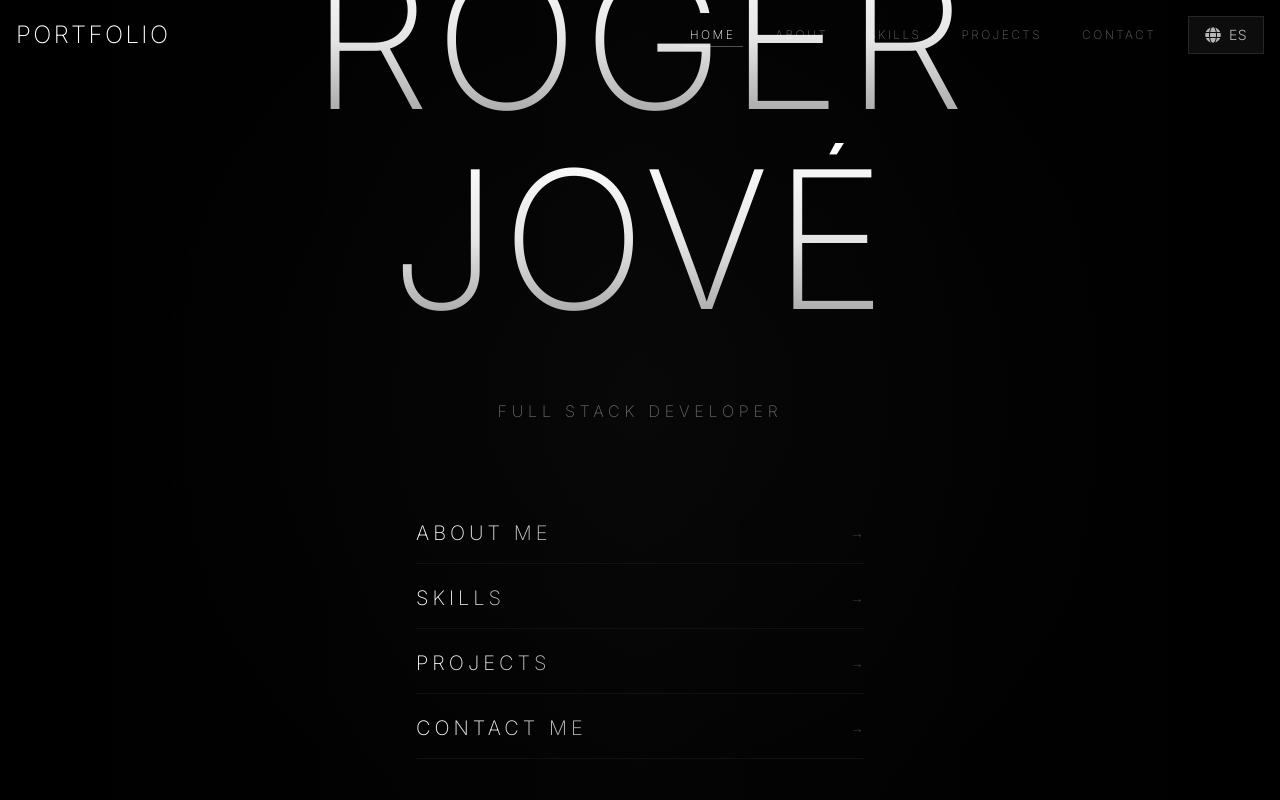
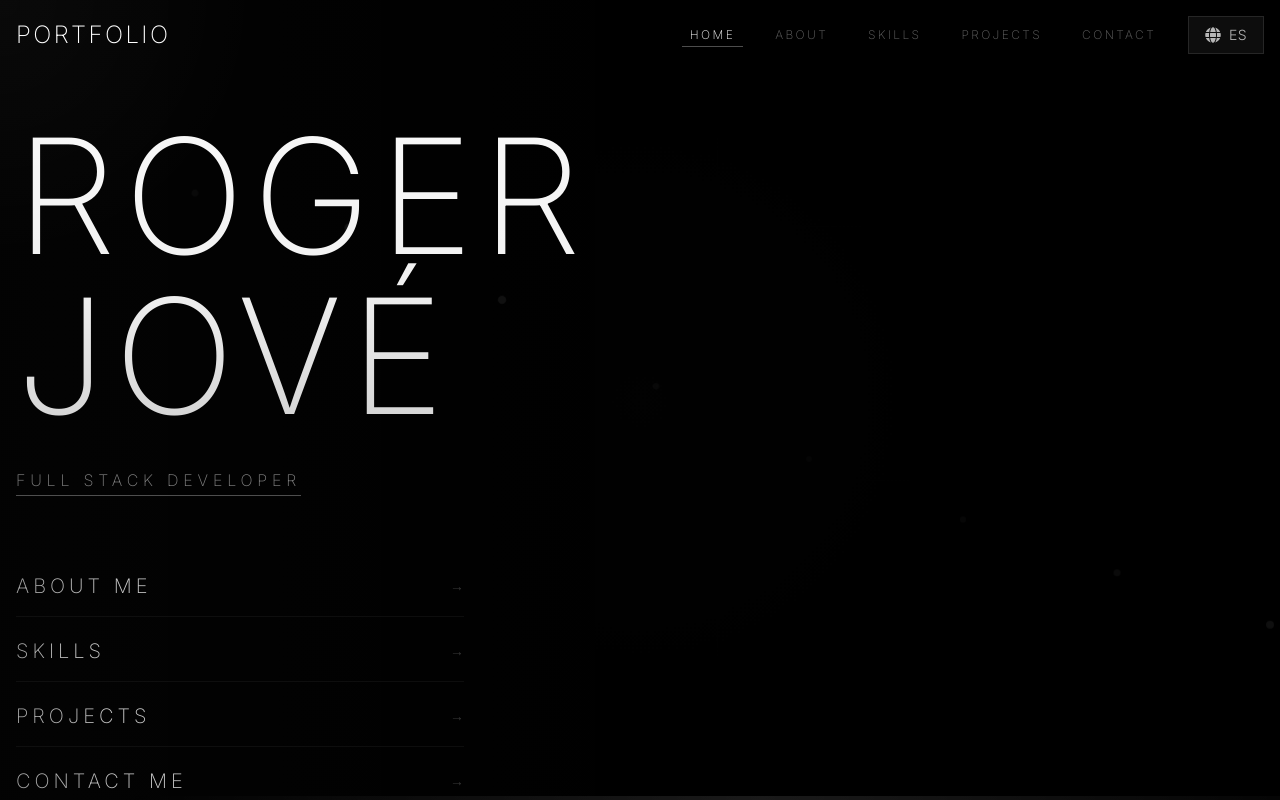
Before and after one commit to rogerjove012005/Portfolio, a Next.js app: page / in a window 1280 px wide. Built offline with nearby package versions, Linux system fonts and the light colour scheme.

Commit message:
feat: enhance homepage with larger left-aligned name, interactive animations and cursor light effect

```diff
--- a/components/Hero.tsx
+++ b/components/Hero.tsx
@@ -2,18 +2,12 @@
 
 import { motion } from 'framer-motion'
 import { useLanguage } from '@/contexts/LanguageContext'
-import { FaGithub, FaLinkedin, FaEnvelope } from 'react-icons/fa'
-import { useEffect } from 'react'
+import { useEffect, useState } from 'react'
 import Link from 'next/link'
-
-const socialLinks = [
-  { icon: FaGithub, href: 'https://github.com/rogerjove012005', label: 'GitHub' },
-  { icon: FaLinkedin, href: 'https://www.linkedin.com/in/roger-jov%C3%A9-tusell-10163a2b7/', label: 'LinkedIn' },
-  { icon: FaEnvelope, href: 'mailto:rogerjove2005@gmail.com', label: 'Email' },
-]
 
 export default function Hero() {
   const { t } = useLanguage()
+  const [mousePosition, setMousePosition] = useState({ x: 0, y: 0 })
 
   const navButtons = [
     { label: t.hero.navAbout, href: '/about' },
@@ -30,110 +24,239 @@ export default function Hero() {
     }
   }, [])
 
+  // Track mouse position for interactive effect
+  useEffect(() => {
+    const handleMouseMove = (e: MouseEvent) => {
+      setMousePosition({
+        x: (e.clientX / window.innerWidth) * 100,
+        y: (e.clientY / window.innerHeight) * 100,
+      })
+    }
+    window.addEventListener('mousemove', handleMouseMove)
+    return () => window.removeEventListener('mousemove', handleMouseMove)
+  }, [])
+
   return (
     <section
       id="home"
       className="h-screen flex items-center justify-center px-4 relative overflow-hidden bg-black"
     >
-      {/* Ultra subtle background texture */}
+      {/* Interactive cursor light effect */}
+      <motion.div
+        className="absolute inset-0 pointer-events-none"
+        style={{
+          background: `radial-gradient(circle 600px at ${mousePosition.x}% ${mousePosition.y}%, rgba(255,255,255,0.03) 0%, transparent 50%)`,
+        }}
+        transition={{ type: "spring", stiffness: 50, damping: 20 }}
+      />
+
+      {/* Ultra subtle background texture with elegant animation */}
       <div className="absolute inset-0 overflow-hidden pointer-events-none">
-        <div className="absolute inset-0 bg-[radial-gradient(circle_at_50%_50%,rgba(255,255,255,0.02)_0%,transparent_70%)]"></div>
-        <div className="absolute inset-0 bg-[linear-gradient(to_right,transparent_0%,rgba(255,255,255,0.01)_50%,transparent_100%)]"></div>
+        <motion.div
+          className="absolute inset-0 bg-[radial-gradient(circle_at_50%_50%,rgba(255,255,255,0.02)_0%,transparent_70%)]"
+          animate={{
+            opacity: [0.3, 0.5, 0.3],
+            scale: [1, 1.1, 1],
+          }}
+          transition={{
+            duration: 8,
+            repeat: Infinity,
+            ease: "easeInOut"
+          }}
+        />
+        <motion.div
+          className="absolute inset-0 bg-[linear-gradient(to_right,transparent_0%,rgba(255,255,255,0.01)_50%,transparent_100%)]"
+          animate={{
+            x: ['-100%', '100%'],
+          }}
+          transition={{
+            duration: 20,
+            repeat: Infinity,
+            ease: "linear"
+          }}
+        />
+        {/* Floating particles effect - more visible */}
+        {[...Array(8)].map((_, i) => (
+          <motion.div
+            key={i}
+            className="absolute w-1.5 h-1.5 bg-white/20 rounded-full"
+            style={{
+              left: `${15 + i * 12}%`,
+              top: `${25 + i * 8}%`,
+            }}
+            animate={{
+              y: [0, -40, 0],
+              opacity: [0.1, 0.4, 0.1],
+              scale: [1, 1.5, 1],
+            }}
+            transition={{
+              duration: 3 + i * 0.4,
+              repeat: Infinity,
+              delay: i * 0.2,
+              ease: "easeInOut"
+            }}
+          />
+        ))}
+        {/* Elegant wave effect */}
+        <motion.div
+          className="absolute bottom-0 left-0 right-0 h-1 bg-gradient-to-r from-transparent via-white/10 to-transparent"
+          animate={{
+            x: ['-100%', '200%'],
+          }}
+          transition={{
+            duration: 15,
+            repeat: Infinity,
+            ease: "linear"
+          }}
+        />
       </div>
 
-      <div className="container mx-auto max-w-7xl relative z-10">
-        <div className="flex flex-col items-center justify-center min-h-screen">
-          {/* Main Name - Ultra elegant */}
+      <div className="container mx-auto max-w-7xl relative z-10 pt-32">
+        <div className="flex flex-col justify-center min-h-[calc(100vh-8rem)]">
+          {/* Left-aligned content */}
+          <div className="max-w-4xl">
+            {/* Main Name - Larger, left-aligned */}
             <motion.div
-            initial={{ opacity: 0, y: 30 }}
-            animate={{ opacity: 1, y: 0 }}
-            transition={{ duration: 1.2, ease: [0.22, 1, 0.36, 1] }}
-            className="text-center mb-16"
+              initial={{ opacity: 0, x: -50 }}
+              animate={{ opacity: 1, x: 0 }}
+              transition={{ duration: 1.5, ease: [0.22, 1, 0.36, 1] }}
+              className="mb-8"
             >
-            <h1 className="text-8xl md:text-9xl lg:text-[12rem] font-extralight text-transparent bg-clip-text bg-gradient-to-b from-white via-white/90 to-white/60 tracking-[0.02em] leading-[0.9] mb-2">
-              ROGER
-            </h1>
-            <h2 className="text-8xl md:text-9xl lg:text-[12rem] font-extralight text-transparent bg-clip-text bg-gradient-to-b from-white via-white/90 to-white/60 tracking-[0.02em] leading-[0.9]">
-              JOVÉ
-            </h2>
+              <motion.h1
+                className="text-7xl md:text-8xl lg:text-9xl xl:text-[10rem] font-extralight text-transparent bg-clip-text bg-gradient-to-b from-white via-white/95 to-white/70 tracking-[0.05em] leading-[1.1] text-left"
+                animate={{
+                  backgroundPosition: ['0% 50%', '100% 50%', '0% 50%'],
+                }}
+                transition={{
+                  duration: 10,
+                  repeat: Infinity,
+                  ease: "linear"
+                }}
+                style={{
+                  backgroundSize: '200% 200%',
+                }}
+                whileHover={{
+                  scale: 1.02,
+                  transition: { duration: 0.3 }
+                }}
+              >
+                ROGER JOVÉ
+              </motion.h1>
             </motion.div>
 
-          {/* Tagline - Ultra thin */}
+            {/* Tagline - Left-aligned with interactive animation */}
             <motion.p
-            initial={{ opacity: 0, y: 20 }}
-            animate={{ opacity: 1, y: 0 }}
-            transition={{ duration: 1, delay: 0.4, ease: [0.22, 1, 0.36, 1] }}
-            className="text-sm md:text-base font-extralight text-white/40 tracking-[0.3em] uppercase mb-20 letter-spacing-wider"
+              initial={{ opacity: 0, x: -30 }}
+              animate={{ opacity: 1, x: 0 }}
+              transition={{ duration: 1.2, delay: 0.4, ease: [0.22, 1, 0.36, 1] }}
+              className="text-sm md:text-base font-extralight text-white/50 tracking-[0.3em] uppercase mb-16 letter-spacing-wider text-left relative inline-block"
+              whileHover={{
+                x: 10,
+                transition: { duration: 0.3 }
+              }}
             >
               {t.hero.tagline}
+              <motion.span
+                className="absolute -bottom-1 left-0 h-px bg-white/30"
+                initial={{ width: 0 }}
+                animate={{ width: '100%' }}
+                transition={{ duration: 1.5, delay: 0.8, ease: "easeOut" }}
+              />
             </motion.p>
+          </div>
 
-          {/* Navigation Buttons - Ultra minimal */}
+          {/* Navigation Buttons - Left-aligned with enhanced animations */}
           <motion.div
             initial={{ opacity: 0, y: 20 }}
             animate={{ opacity: 1, y: 0 }}
-            transition={{ duration: 1, delay: 0.6, ease: [0.22, 1, 0.36, 1] }}
+            transition={{ duration: 1.2, delay: 0.6, ease: [0.22, 1, 0.36, 1] }}
             className="space-y-1 w-full max-w-md"
           >
             {navButtons.map((button, index) => (
               <motion.div
                 key={button.href}
-                initial={{ opacity: 0, x: -20 }}
+                initial={{ opacity: 0, x: -40 }}
                 animate={{ opacity: 1, x: 0 }}
-                transition={{ duration: 0.8, delay: 0.8 + index * 0.1, ease: [0.22, 1, 0.36, 1] }}
+                transition={{
+                  duration: 0.8,
+                  delay: 0.8 + index * 0.15,
+                  ease: [0.22, 1, 0.36, 1]
+                }}
               >
                 <Link
                   href={button.href}
                   className="group block"
                 >
-                  <div className="relative overflow-hidden border-b border-white/5 hover:border-white/20 transition-all duration-700 py-4">
+                  <motion.div
+                    className="relative overflow-hidden border-b border-white/5 hover:border-white/30 transition-all duration-700 py-4"
+                    whileHover={{
+                      x: 15,
+                      scale: 1.02,
+                    }}
+                    transition={{ type: "spring", stiffness: 300, damping: 25 }}
+                  >
                     <div className="flex items-center justify-between">
-                      <span className="text-lg md:text-xl font-extralight text-transparent bg-clip-text bg-gradient-to-r from-white via-white/90 to-white/70 tracking-[0.2em] uppercase group-hover:from-white group-hover:via-white group-hover:to-white transition-all duration-500">
+                      <motion.span
+                        className="text-lg md:text-xl font-extralight text-transparent bg-clip-text bg-gradient-to-r from-white/60 via-white/80 to-white/60 tracking-[0.2em] uppercase group-hover:from-white group-hover:via-white group-hover:to-white transition-all duration-700 relative"
+                        animate={{
+                          backgroundPosition: ['0% 50%', '100% 50%', '0% 50%'],
+                        }}
+                        transition={{
+                          duration: 8,
+                          repeat: Infinity,
+                          ease: "linear",
+                          delay: index * 0.2
+                        }}
+                        style={{
+                          backgroundSize: '200% 200%',
+                        }}
+                        whileHover={{
+                          x: 5,
+                        }}
+                      >
                         {button.label}
-                      </span>
+                        {/* Animated underline on hover */}
                         <motion.span
-                        className="text-white/20 group-hover:text-white/60 text-sm font-extralight transition-colors duration-500"
-                        initial={{ x: 0 }}
-                        whileHover={{ x: 5 }}
+                          className="absolute bottom-0 left-0 h-px bg-white/50"
+                          initial={{ width: 0 }}
+                          whileHover={{ width: '100%' }}
+                          transition={{ duration: 0.4 }}
+                        />
+                      </motion.span>
+                      <motion.span
+                        className="text-white/20 group-hover:text-white/80 text-sm font-extralight transition-colors duration-500"
+                        whileHover={{
+                          x: 12,
+                          scale: 1.2,
+                        }}
+                        transition={{ type: "spring", stiffness: 400, damping: 20 }}
                       >
                         →
                       </motion.span>
                     </div>
                     <motion.div
-                      className="absolute bottom-0 left-0 h-px bg-gradient-to-r from-white/0 via-white/30 to-white/0"
+                      className="absolute bottom-0 left-0 h-px bg-gradient-to-r from-white/0 via-white/40 to-white/0"
                       initial={{ width: 0, x: '-50%' }}
                       whileHover={{ width: '100%', x: '0%' }}
-                      transition={{ duration: 0.6, ease: [0.22, 1, 0.36, 1] }}
+                      transition={{ duration: 0.8, ease: [0.22, 1, 0.36, 1] }}
                     />
-                  </div>
+                    {/* Enhanced glow effect on hover */}
+                    <motion.div
+                      className="absolute inset-0 bg-gradient-to-r from-transparent via-white/10 to-transparent"
+                      initial={{ x: '-100%', opacity: 0 }}
+                      whileHover={{ x: '100%', opacity: 1 }}
+                      transition={{ duration: 0.6, ease: "easeInOut" }}
+                    />
+                    {/* Ripple effect */}
+                    <motion.div
+                      className="absolute inset-0 bg-white/5 rounded-full"
+                      initial={{ scale: 0, opacity: 0 }}
+                      whileHover={{ scale: 2, opacity: 0 }}
+                      transition={{ duration: 0.8 }}
+                    />
+                  </motion.div>
                 </Link>
               </motion.div>
-            ))}
-          </motion.div>
-
-          {/* Social Links - Ultra minimal */}
-          <motion.div
-            initial={{ opacity: 0, y: 20 }}
-            animate={{ opacity: 1, y: 0 }}
-            transition={{ duration: 1, delay: 1.2, ease: [0.22, 1, 0.36, 1] }}
-            className="flex space-x-8 mt-20"
-          >
-            {socialLinks.map(({ icon: Icon, href, label }, index) => (
-              <motion.a
-                key={label}
-                href={href}
-                target="_blank"
-                rel="noopener noreferrer"
-                className="text-white/20 hover:text-white/60 transition-all duration-500"
-                whileHover={{ scale: 1.1, y: -2 }}
-                whileTap={{ scale: 0.95 }}
-                initial={{ opacity: 0, y: 20 }}
-                animate={{ opacity: 1, y: 0 }}
-                transition={{ delay: 1.3 + index * 0.1 }}
-                aria-label={label}
-              >
-                <Icon className="text-lg" />
-              </motion.a>
             ))}
           </motion.div>
         </div>
```
Lines whose indentation alone changed are shown as unchanged.
